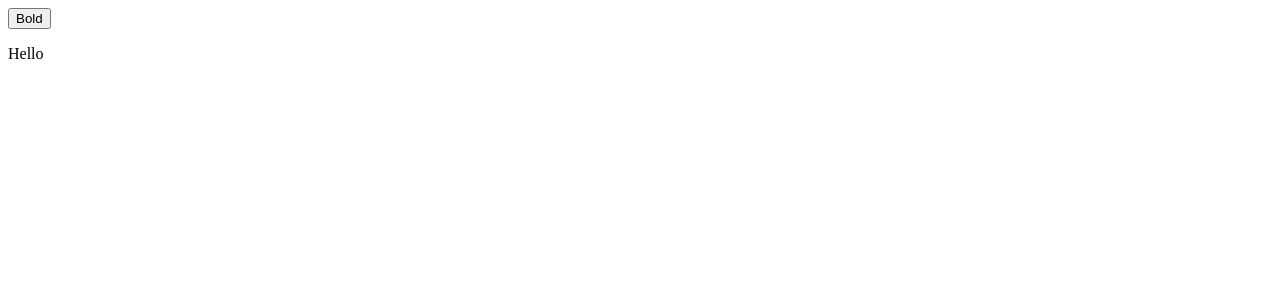
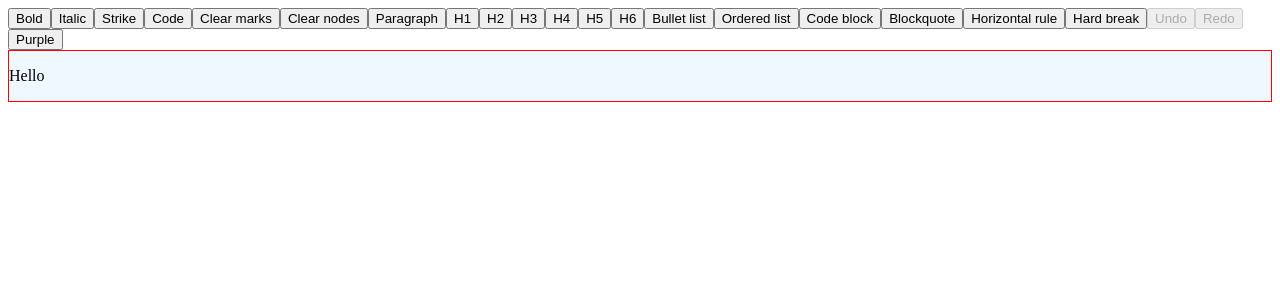
Before and after one commit to RiyaBhandari-2811/Text-Editors, a React (Vite) app in the folder my-tiptap-project/: page / in a window 1280 px wide. Shown: the top 300 px of the page. Built offline with nearby package versions, Linux system fonts and the light colour scheme.

Commit message:
added the menu bar and installed MUI

```diff
--- a/my-tiptap-project/package.json
+++ b/my-tiptap-project/package.json
@@ -10,6 +10,10 @@
     "preview": "vite preview"
   },
   "dependencies": {
+    "@emotion/react": "^11.14.0",
+    "@emotion/styled": "^11.14.0",
+    "@mui/icons-material": "^7.1.0",
+    "@mui/material": "^7.1.0",
     "@tiptap/pm": "^2.11.5",
     "@tiptap/react": "^2.11.5",
     "@tiptap/starter-kit": "^2.11.5",
--- /dev/null
+++ b/my-tiptap-project/src/components/menu-bar/MenuBar.tsx
@@ -0,0 +1,168 @@
+const MenuBar = ({ editor }: any) => {
+  if (!editor) {
+    return null;
+  }
+
+  return (
+    <div className="control-group">
+      <div className="button-group">
+        <button
+          onClick={() => editor.chain().focus().toggleBold().run()}
+          disabled={!editor.can().chain().focus().toggleBold().run()}
+          className={editor.isActive("bold") ? "is-active" : ""}
+        >
+          Bold
+        </button>
+        <button
+          onClick={() => editor.chain().focus().toggleItalic().run()}
+          disabled={!editor.can().chain().focus().toggleItalic().run()}
+          className={editor.isActive("italic") ? "is-active" : ""}
+        >
+          Italic
+        </button>
+        <button
+          onClick={() => editor.chain().focus().toggleStrike().run()}
+          disabled={!editor.can().chain().focus().toggleStrike().run()}
+          className={editor.isActive("strike") ? "is-active" : ""}
+        >
+          Strike
+        </button>
+        <button
+          onClick={() => editor.chain().focus().toggleCode().run()}
+          disabled={!editor.can().chain().focus().toggleCode().run()}
+          className={editor.isActive("code") ? "is-active" : ""}
+        >
+          Code
+        </button>
+        <button onClick={() => editor.chain().focus().unsetAllMarks().run()}>
+          Clear marks
+        </button>
+        <button onClick={() => editor.chain().focus().clearNodes().run()}>
+          Clear nodes
+        </button>
+        <button
+          onClick={() => editor.chain().focus().setParagraph().run()}
+          className={editor.isActive("paragraph") ? "is-active" : ""}
+        >
+          Paragraph
+        </button>
+        <button
+          onClick={() =>
+            editor.chain().focus().toggleHeading({ level: 1 }).run()
+          }
+          className={
+            editor.isActive("heading", { level: 1 }) ? "is-active" : ""
+          }
+        >
+          H1
+        </button>
+        <button
+          onClick={() =>
+            editor.chain().focus().toggleHeading({ level: 2 }).run()
+          }
+          className={
+            editor.isActive("heading", { level: 2 }) ? "is-active" : ""
+          }
+        >
+          H2
+        </button>
+        <button
+          onClick={() =>
+            editor.chain().focus().toggleHeading({ level: 3 }).run()
+          }
+          className={
+            editor.isActive("heading", { level: 3 }) ? "is-active" : ""
+          }
+        >
+          H3
+        </button>
+        <button
+          onClick={() =>
+            editor.chain().focus().toggleHeading({ level: 4 }).run()
+          }
+          className={
+            editor.isActive("heading", { level: 4 }) ? "is-active" : ""
+          }
+        >
+          H4
+        </button>
+        <button
+          onClick={() =>
+            editor.chain().focus().toggleHeading({ level: 5 }).run()
+          }
+          className={
+            editor.isActive("heading", { level: 5 }) ? "is-active" : ""
+          }
+        >
+          H5
+        </button>
+        <button
+          onClick={() =>
+            editor.chain().focus().toggleHeading({ level: 6 }).run()
+          }
+          className={
+            editor.isActive("heading", { level: 6 }) ? "is-active" : ""
+          }
+        >
+          H6
+        </button>
+        <button
+          onClick={() => editor.chain().focus().toggleBulletList().run()}
+          className={editor.isActive("bulletList") ? "is-active" : ""}
+        >
+          Bullet list
+        </button>
+        <button
+          onClick={() => editor.chain().focus().toggleOrderedList().run()}
+          className={editor.isActive("orderedList") ? "is-active" : ""}
+        >
+          Ordered list
+        </button>
+        <button
+          onClick={() => editor.chain().focus().toggleCodeBlock().run()}
+          className={editor.isActive("codeBlock") ? "is-active" : ""}
+        >
+          Code block
+        </button>
+        <button
+          onClick={() => editor.chain().focus().toggleBlockquote().run()}
+          className={editor.isActive("blockquote") ? "is-active" : ""}
+        >
+          Blockquote
+        </button>
+        <button
+          onClick={() => editor.chain().focus().setHorizontalRule().run()}
+        >
+          Horizontal rule
+        </button>
+        <button onClick={() => editor.chain().focus().setHardBreak().run()}>
+          Hard break
+        </button>
+        <button
+          onClick={() => editor.chain().focus().undo().run()}
+          disabled={!editor.can().chain().focus().undo().run()}
+        >
+          Undo
+        </button>
+        <button
+          onClick={() => editor.chain().focus().redo().run()}
+          disabled={!editor.can().chain().focus().redo().run()}
+        >
+          Redo
+        </button>
+        <button
+          onClick={() => editor.chain().focus().setColor("#958DF1").run()}
+          className={
+            editor.isActive("textStyle", { color: "#958DF1" })
+              ? "is-active"
+              : ""
+          }
+        >
+          Purple
+        </button>
+      </div>
+    </div>
+  );
+};
+
+export default MenuBar;
--- /dev/null
+++ b/my-tiptap-project/src/components/tiptap/Tiptap.css
@@ -0,0 +1,4 @@
+.editor-div {
+    border: 1px solid red;
+    background-color: aliceblue;
+}
--- a/my-tiptap-project/src/components/tiptap/Tiptap.tsx
+++ b/my-tiptap-project/src/components/tiptap/Tiptap.tsx
@@ -1,5 +1,7 @@
 import { EditorContent, useEditor } from "@tiptap/react";
 import StarterKit from "@tiptap/starter-kit";
+import MenuBar from "../menu-bar/MenuBar";
+import "./Tiptap.css";
 
 const extensions = [
   StarterKit.configure({
@@ -16,19 +18,17 @@ const Tiptap = () => {
   const editor = useEditor({
     extensions,
     content,
+    editorProps: {
+      attributes: {
+        class: "editor-div",
+      },
+    },
   });
   if (!editor) return null;
   return (
     <>
-     <div>
-     <button
-      onClick={() => editor.chain().focus().toggleBold().run()}
-      className={editor.isActive("bold") ? "is-active" : ""}
-      >Bold</button>
-     </div>
-     <div>
-        <EditorContent editor={editor} />
-     </div>
+      <MenuBar editor={editor} />
+      <EditorContent editor={editor} />
     </>
   );
 };
```
Also changed, not shown: 1 other file (tests, documents, lock files or other folders).
